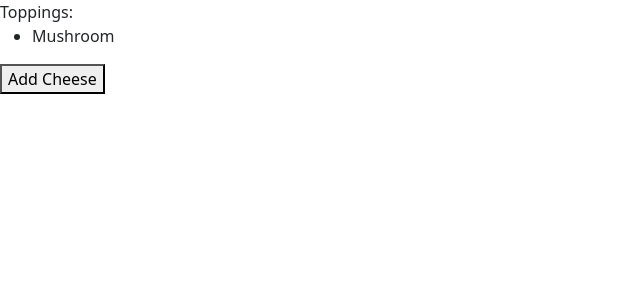
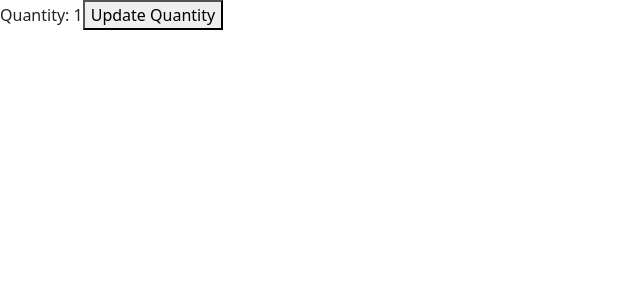
Before and after one commit to ringale95/React-Js-Mosh, a React (Vite) app in the folder vite-app/: page / in a window 1280 px wide. Shown: the top 300 px of the page, without its empty margins (0-640 px from the left). Built offline with nearby package versions, Linux system fonts and the light colour scheme.

Commit message:
feat: Updated quantity

```diff
--- a/vite-app/src/App.tsx
+++ b/vite-app/src/App.tsx
@@ -1,23 +1,29 @@
 import { useState } from "react";
 
 const App = () => {
-  const [pizza, setPizza] = useState({
-    name: " Spicy Pepperoni",
-    toppings: ["Mushroom"],
+  const [cart, setCart] = useState({
+    discount: 0.1,
+    items: [
+      { id: 1, title: "Product 1", quantity: 1 },
+      { id: 2, title: "Product 2", quantity: 1 },
+    ],
   });
 
   const handleClick = () => {
-    setPizza({ ...pizza, toppings: [...pizza.toppings, "Cheese"] });
+    setCart({
+      ...cart,
+      items: [
+        ...cart.items.map((item) =>
+          item.id == 1 ? { ...item, quantity: 2 } : item
+        ),
+      ],
+    });
   };
+
   return (
     <div>
-      Toppings:
-      <ul>
-        {pizza.toppings.map((topping) => (
-          <li>{topping}</li>
-        ))}
-      </ul>
-      <button onClick={handleClick}>Add Cheese</button>
+      Quantity: {cart.items[0].quantity}
+      <button onClick={handleClick}>Update Quantity</button>
     </div>
   );
 };
```
